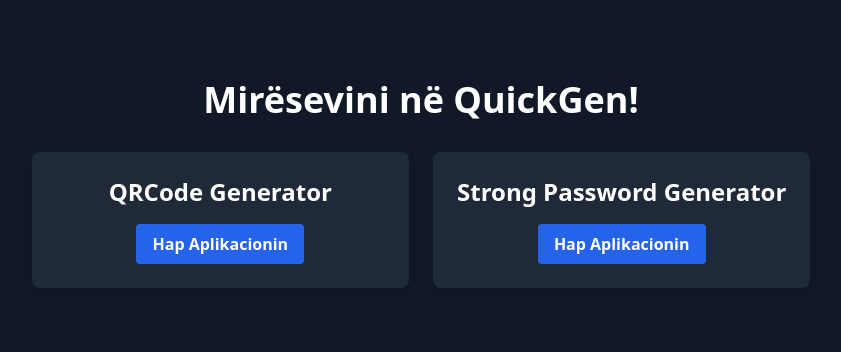
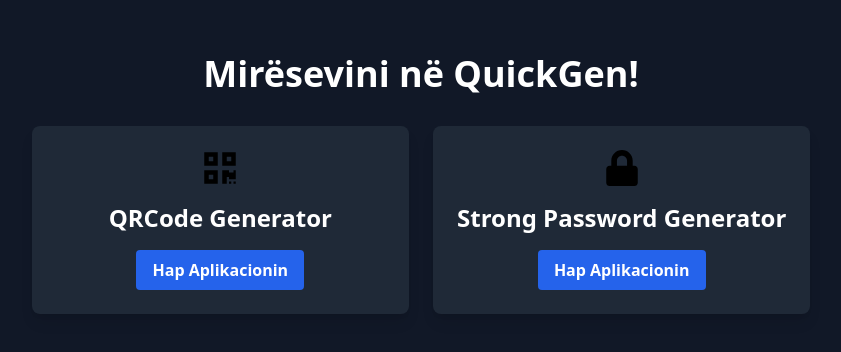
Before and after one commit to genttmaloku/QuickGen, a React (Create React App) app: page / in a window 1280 px wide. Shown: the part 216-568 px from the top of the page, without its empty margins (219-1060 px from the left). Built offline with nearby package versions, Linux system fonts and the light colour scheme.

Commit message:
Add Preloader

```diff
--- a/package.json
+++ b/package.json
@@ -6,9 +6,12 @@
     "@testing-library/jest-dom": "^5.17.0",
     "@testing-library/react": "^13.4.0",
     "@testing-library/user-event": "^13.5.0",
+    "framer-motion": "^11.11.10",
+    "mdb-react-ui-kit": "^9.0.0",
     "qrcode.react": "^4.1.0",
     "react": "^18.3.1",
     "react-dom": "^18.3.1",
+    "react-icons": "^5.3.0",
     "react-router-dom": "^6.27.0",
     "react-scripts": "5.0.1",
     "web-vitals": "^2.1.4"
--- a/src/App.js
+++ b/src/App.js
@@ -1,18 +1,74 @@
-import React from 'react';
+import React, { useState, useEffect } from 'react';
 import { BrowserRouter as Router, Route, Routes } from 'react-router-dom';
+import { motion } from 'framer-motion';
 import AppSelector from './components/AppSelector';
 import QRCodeGenerator from './components/QRCodeGenerator';
 import StrongPasswordGenerator from './components/StrongPasswordGenerator';
+import Preloader from './components/Preloader'; // Importo komponentin e preloaderit
 
 const App = () => {
+  const [loading, setLoading] = useState(true);
+
+  useEffect(() => {
+    const timer = setTimeout(() => {
+      setLoading(false);
+    }, 1500); // Zgjatja e ngarkimit për 3 sekonda
+
+    return () => clearTimeout(timer);
+  }, []);
+
+  if (loading) {
+    return <Preloader />;
+  }
+
   return (
     <Router>
-      <Routes>
-        <Route path="/" element={<AppSelector />} />
-        <Route path="/qrcode" element={<QRCodeGenerator />} />
-        <Route path="/password" element={<StrongPasswordGenerator />} />
-        {/* Shtoni rruge te tjera nese keni */}
-      </Routes>
+      <div className="flex flex-col min-h-screen bg-gray-900">
+        <Routes>
+          <Route
+            path="/"
+            element={
+              <motion.div
+                initial={{ x: '-100%', opacity: 0 }} // Fillon jashtë majtas
+                animate={{ x: 0, opacity: 1 }} // Futet në ekran
+                exit={{ x: '100%', opacity: 0 }} // Del jashtë djathtas
+                transition={{ duration: 0.5, ease: 'easeInOut' }} // Rrisni kohëzgjatjen dhe përdorni easin
+                className="absolute inset-0" // Sigurohuni që e mbulon plotësisht
+              >
+                <AppSelector />
+              </motion.div>
+            }
+          />
+          <Route
+            path="/qrcode"
+            element={
+              <motion.div
+                initial={{ x: '-100%', opacity: 0 }}
+                animate={{ x: 0, opacity: 1 }}
+                exit={{ x: '100%', opacity: 0 }}
+                transition={{ duration: 0.5, ease: 'easeInOut' }} // Zvogëloni kohëzgjatjen dhe përdorni easin
+                className="absolute inset-0"
+              >
+                <QRCodeGenerator />
+              </motion.div>
+            }
+          />
+          <Route
+            path="/password"
+            element={
+              <motion.div
+                initial={{ x: '-100%', opacity: 0 }}
+                animate={{ x: 0, opacity: 1 }}
+                exit={{ x: '100%', opacity: 0 }}
+                transition={{ duration: 0.5, ease: 'easeInOut' }} // Zvogëloni kohëzgjatjen dhe përdorni easin
+                className="absolute inset-0"
+              >
+                <StrongPasswordGenerator />
+              </motion.div>
+            }
+          />
+        </Routes>
+      </div>
     </Router>
   );
 };
--- a/src/components/AppSelector.js
+++ b/src/components/AppSelector.js
@@ -1,12 +1,13 @@
 import React from 'react';
 import { useNavigate } from 'react-router-dom';
+import { FaQrcode, FaLock } from 'react-icons/fa'; // Importimi i ikonave
 
 const AppSelector = () => {
   const navigate = useNavigate();
 
   const apps = [
-    { name: 'QRCode Generator', url: '/qrcode' },
-    { name: 'Strong Password Generator', url: '/password' },
+    { name: 'QRCode Generator', url: '/qrcode', icon: <FaQrcode className="text-4xl" /> },
+    { name: 'Strong Password Generator', url: '/password', icon: <FaLock className="text-4xl" /> },
     // Mund të shtoni aplikacione të tjera këtu
   ];
 
@@ -20,11 +21,17 @@
 
       <div className="grid grid-cols-1 md:grid-cols-2 gap-6">
         {apps.map((app, index) => (
-          <div key={index} className="bg-gray-800 shadow-lg rounded-lg p-6 text-center">
+          <div
+            key={index}
+            className="bg-gray-800 shadow-lg rounded-lg p-6 text-center transition-transform transform hover:scale-105 hover:bg-gray-700"
+          >
+            <div className="mb-4 flex justify-center">
+              {app.icon} {/* Ikona vendosur në mes */}
+            </div>
             <h2 className="text-2xl font-bold text-white mb-4">{app.name}</h2>
             <button
               onClick={() => openApp(app.url)} // Përdorimi i `openApp` për të naviguar
-              className="bg-blue-600 hover:bg-blue-700 text-white font-bold py-2 px-4 rounded focus:outline-none focus:shadow-outline"
+              className="bg-blue-600 hover:bg-blue-700 text-white font-bold py-2 px-4 rounded focus:outline-none focus:shadow-outline transition-colors duration-300"
             >
               Hap Aplikacionin
             </button>
--- /dev/null
+++ b/src/components/Preloader.js
@@ -0,0 +1,15 @@
+import React from 'react';
+
+const Preloader = () => {
+  return (
+    <div className="flex flex-col items-center justify-center min-h-screen bg-gray-900">
+      <div className="loader">
+        <div className="w-16 h-16 border-8 border-dashed border-blue-600 rounded-full animate-spin"></div>
+      </div>
+      <h1 className="text-4xl font-bold text-white mt-4">QuickGen</h1>
+      <p className="text-lg text-gray-400 mt-2">Gjithçka që të duhet, në cast</p>
+    </div>
+  );
+};
+
+export default Preloader;
--- a/src/components/QRCodeGenerator.js
+++ b/src/components/QRCodeGenerator.js
@@ -171,7 +171,10 @@
         >
           Kthehu në faqën kryesore
         </button>
+
       </div>
+
+
     </div>
   );
 };
--- a/src/index.css
+++ b/src/index.css
@@ -1,3 +1,18 @@
 @tailwind base;
 @tailwind components;
 @tailwind utilities;
+
+@keyframes spin {
+    0% {
+      transform: rotate(0deg);
+    }
+    100% {
+      transform: rotate(360deg);
+    }
+  }
+
+  .loader {
+    display: flex;
+    align-items: center;
+    justify-content: center;
+  }
```
Also changed, not shown: 1 other file (tests, documents, lock files or other folders).
